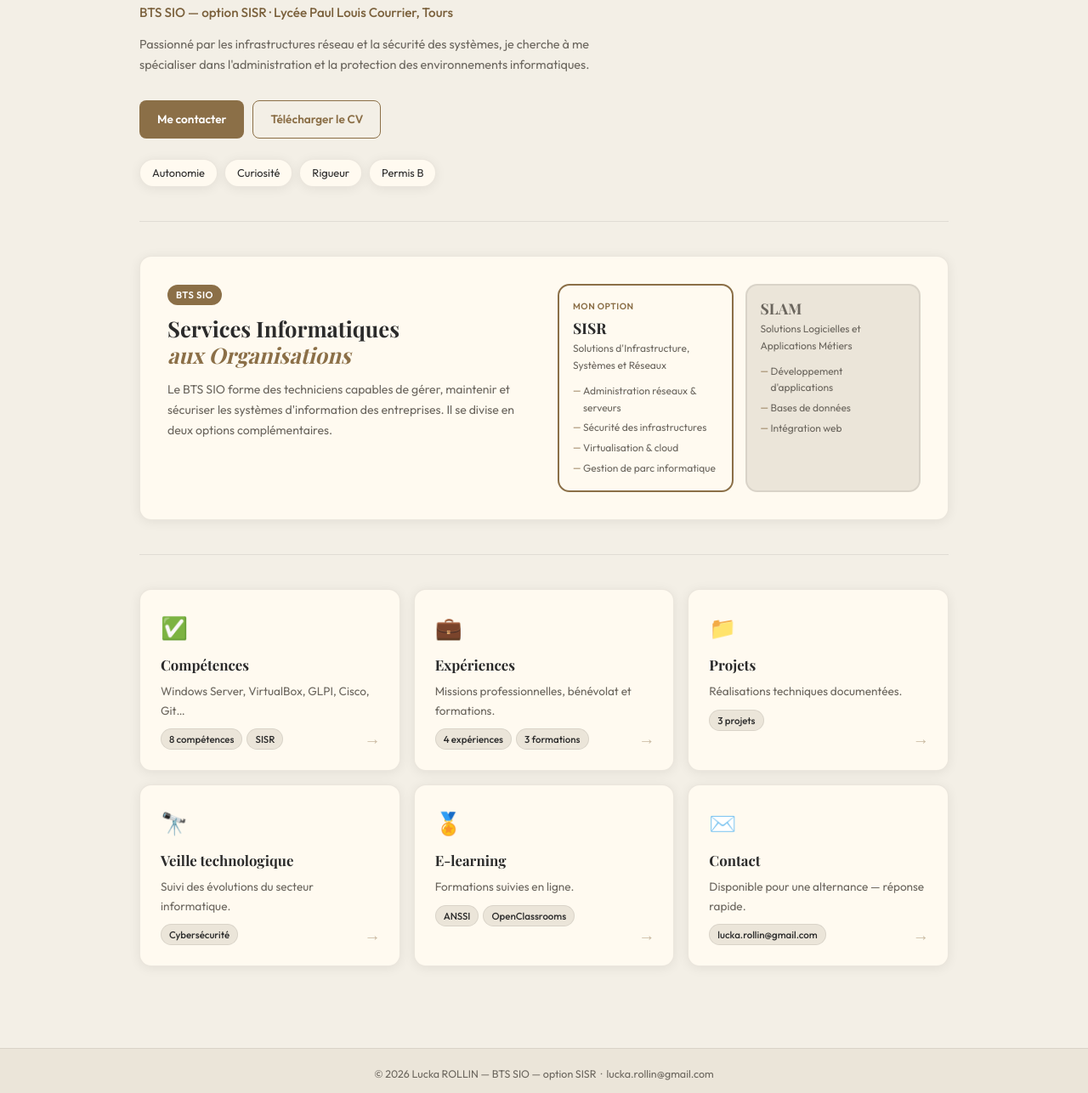
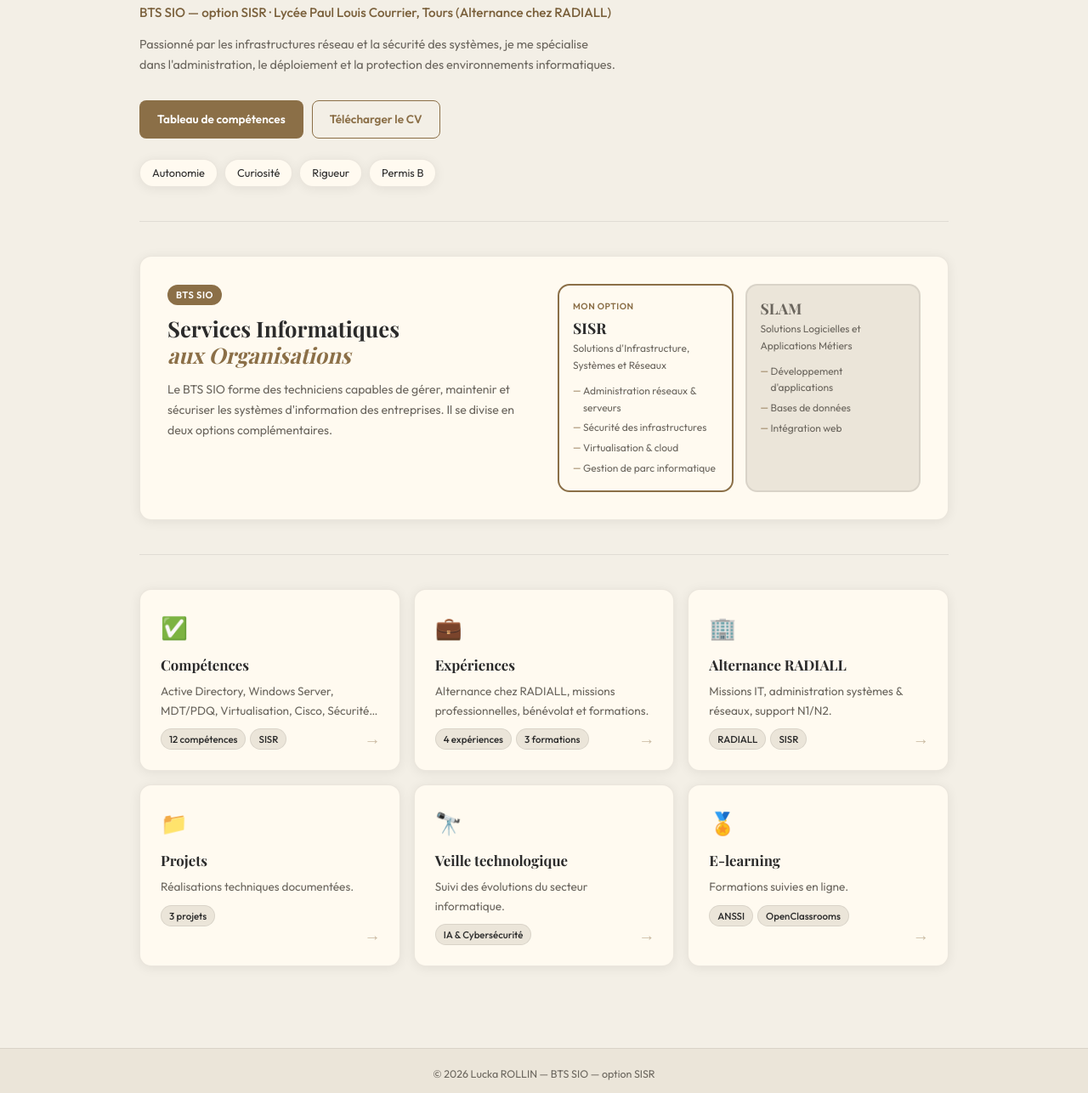
Before and after one commit to luckarollin/portfolio_E5, a plain HTML site: page index.html in a window 1280 px wide. Shown: the part 234-1520 px from the top of the page at 85% size. Drawn offline with nearby package versions, Linux system fonts and the light colour scheme; a web font is replaced by a local one.

Commit message:
Update index.html

```diff
--- a/index.html
+++ b/index.html
@@ -25,11 +25,10 @@
       <a href="index.html" class="on">Accueil</a>
       <a href="vues/competences.html">Compétences</a>
       <a href="vues/experiences.html">Expériences</a>
-      <a href="vues/stage_radiall.html">Stage</a>
+      <a href="vues/stage_radiall.html">Alternance</a>
       <a href="vues/projets.html">Projets</a>
       <a href="vues/veille.html">Veille</a>
       <a href="vues/certifications.html">E-learning</a>
-      <a href="vues/contact.html">Contact</a>
     </nav>
   </div>
 </header>
@@ -40,10 +39,10 @@
 <div class="hero">
   <p class="hero-tag" id="salutation"></p>
   <h1 class="hero-name">Je suis <em>Lucka ROLLIN</em></h1>
-  <p class="hero-form">BTS SIO — option SISR · Lycée Paul Louis Courrier, Tours</p>
-  <p class="hero-desc">Passionné par les infrastructures réseau et la sécurité des systèmes, je cherche à me spécialiser dans l'administration et la protection des environnements informatiques.</p>
+  <p class="hero-form">BTS SIO — option SISR · Lycée Paul Louis Courrier, Tours (Alternance chez RADIALL)</p>
+  <p class="hero-desc">Passionné par les infrastructures réseau et la sécurité des systèmes, je me spécialise dans l'administration, le déploiement et la protection des environnements informatiques.</p>
   <div class="hero-btns">
-    <a class="btn" href="vues/contact.html">Me contacter</a>
+    <a class="btn" href="#">Tableau de compétences</a>
     <a class="btn g" href="CV-Vierge.pdf" download>Télécharger le CV</a>
   </div>
   <ul class="pills">
@@ -84,15 +83,15 @@
   </div>
 </section>
 
-<!-- 6 CARTES CLIQUABLES -->
+<!-- CARTES CLIQUABLES -->
 <div class="home-grid">
 
   <a class="home-card" href="vues/competences.html">
     <div class="home-card-ico">✅</div>
     <h3>Compétences</h3>
-    <p>Windows Server, VirtualBox, GLPI, Cisco, Git…</p>
+    <p>Active Directory, Windows Server, MDT/PDQ, Virtualisation, Cisco, Sécurité…</p>
     <div class="tags">
-      <span class="tag">8 compétences</span>
+      <span class="tag">12 compétences</span>
       <span class="tag">SISR</span>
     </div>
   </a>
@@ -100,10 +99,20 @@
   <a class="home-card" href="vues/experiences.html">
     <div class="home-card-ico">💼</div>
     <h3>Expériences</h3>
-    <p>Missions professionnelles, bénévolat et formations.</p>
+    <p>Alternance chez RADIALL, missions professionnelles, bénévolat et formations.</p>
     <div class="tags">
       <span class="tag">4 expériences</span>
       <span class="tag">3 formations</span>
+    </div>
+  </a>
+
+  <a class="home-card" href="vues/stage_radiall.html">
+    <div class="home-card-ico">🏢</div>
+    <h3>Alternance RADIALL</h3>
+    <p>Missions IT, administration systèmes & réseaux, support N1/N2.</p>
+    <div class="tags">
+      <span class="tag">RADIALL</span>
+      <span class="tag">SISR</span>
     </div>
   </a>
 
@@ -121,7 +130,7 @@
     <h3>Veille technologique</h3>
     <p>Suivi des évolutions du secteur informatique.</p>
     <div class="tags">
-      <span class="tag">Cybersécurité</span>
+      <span class="tag">IA & Cybersécurité</span>
     </div>
   </a>
 
@@ -135,21 +144,12 @@
     </div>
   </a>
 
-  <a class="home-card" href="vues/contact.html">
-    <div class="home-card-ico">✉️</div>
-    <h3>Contact</h3>
-    <p>Disponible pour une alternance — réponse rapide.</p>
-    <div class="tags">
-      <span class="tag">lucka.rollin@gmail.com</span>
-    </div>
-  </a>
-
 </div>
 
 </div>
 
 <footer class="ft">
-  <p>© <span id="year"></span> Lucka ROLLIN — BTS SIO — option SISR &nbsp;·&nbsp; <a href="mailto:lucka.rollin@gmail.com">lucka.rollin@gmail.com</a></p>
+  <p>© <span id="year"></span> Lucka ROLLIN — BTS SIO — option SISR</p>
 </footer>
 
 <script>
```
